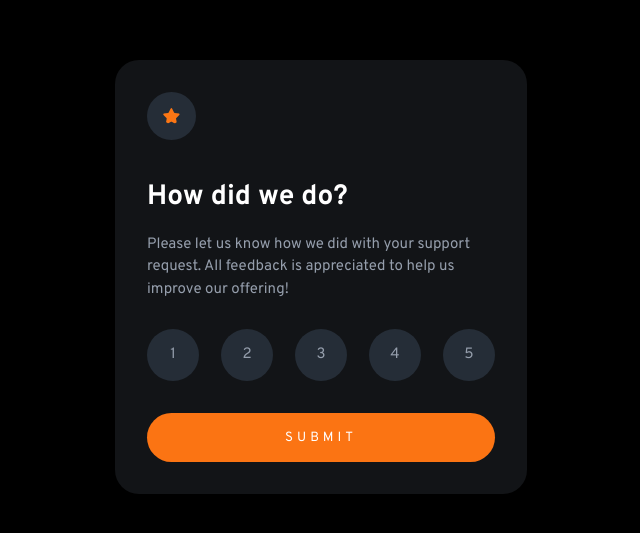
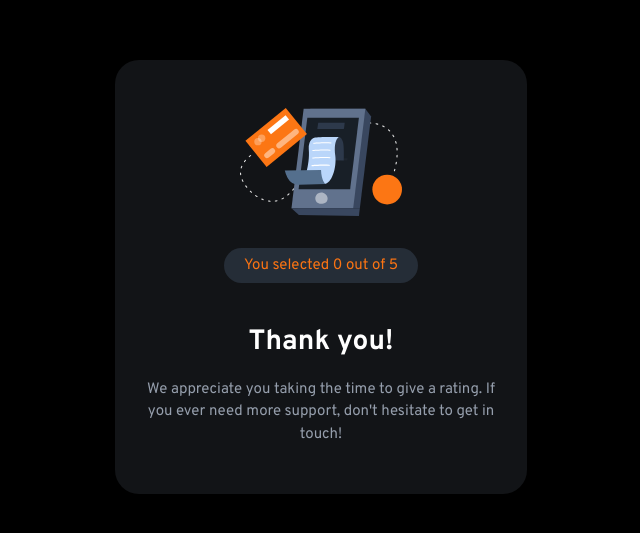
Before and after one commit to sheronimo/frontendmentor-ratingcomponent, a plain HTML site: page index.html in a window 1280 px wide. Shown: the part 123-656 px from the top of the page, without its empty margins (319-959 px from the left). Drawn offline with Linux system fonts and the light colour scheme.

Commit message:
thank you section

```diff
--- a/css/style.css
+++ b/css/style.css
@@ -71,6 +71,7 @@ body {
 	font-size: 1.75rem;
 	color: var(--clr-neutral-lightest);
 	margin-bottom: 1rem;
+	font-weight: 700;
 }
 
 /* Ratings Form */
@@ -130,3 +131,25 @@ body {
 	color: var(--clr-primary);
 	background-color: var(--clr-neutral-lightest);
 }
+
+/* Thank You section styling */
+.rating-thanks {
+	padding-block: 1rem;
+	text-align: center;
+}
+
+.img-thanks {
+	margin-inline: auto;
+	margin-bottom: 2rem;
+}
+
+.selected-rating {
+	display: inline-block;
+	color: var(--clr-primary);
+	background-color: var(--clr-secondary);
+	padding-block: 0.625rem;
+	padding-inline: 1.25rem;
+	border-radius: 3rem;
+	line-height: 1;
+	margin-bottom: 2.375rem;
+}
--- a/index.html
+++ b/index.html
@@ -20,7 +20,7 @@
 	<body>
 		<main class="card">
 			<!-- Rating state start -->
-			<div class="rating-state">
+			<!-- <div class="rating-state">
 				<img src="./images/icon-star.svg" alt="Star" class="icon-star" />
 				<h1 class="card-heading">How did we do?</h1>
 				<p class="card-text">
@@ -72,14 +72,17 @@
 					</div>
 					<button type="submit" class="btn-submit">Submit</button>
 				</form>
-			</div>
+			</div> -->
 			<!-- Rating state end -->
 
 			<!-- Thank you state start -->
-			<!-- <div class="rating-thanks">
-				<img src="./images/illustration-thank-you.svg" alt="" />
+			<div class="rating-thanks">
+				<img
+					src="./images/illustration-thank-you.svg"
+					alt=""
+					class="img-thanks"
+				/>
 				<div class="selected-rating">
-
 					You selected <span id="selected-num">0</span> out of 5
 				</div>
 				<p class="card-heading">Thank you!</p>
@@ -87,7 +90,7 @@
 					We appreciate you taking the time to give a rating. If you ever need
 					more support, don't hesitate to get in touch!
 				</p>
-			</div> -->
+			</div>
 			<!-- Thank you state end -->
 		</main>
 	</body>
```
